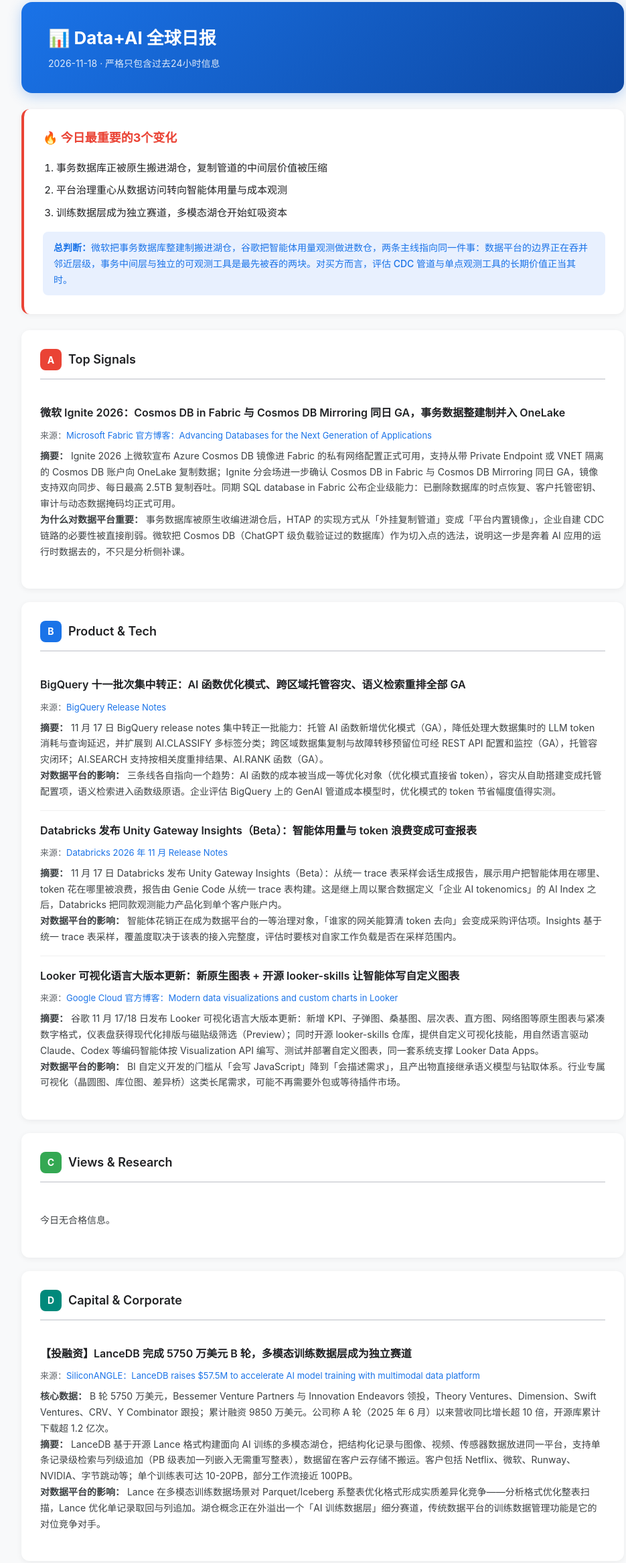
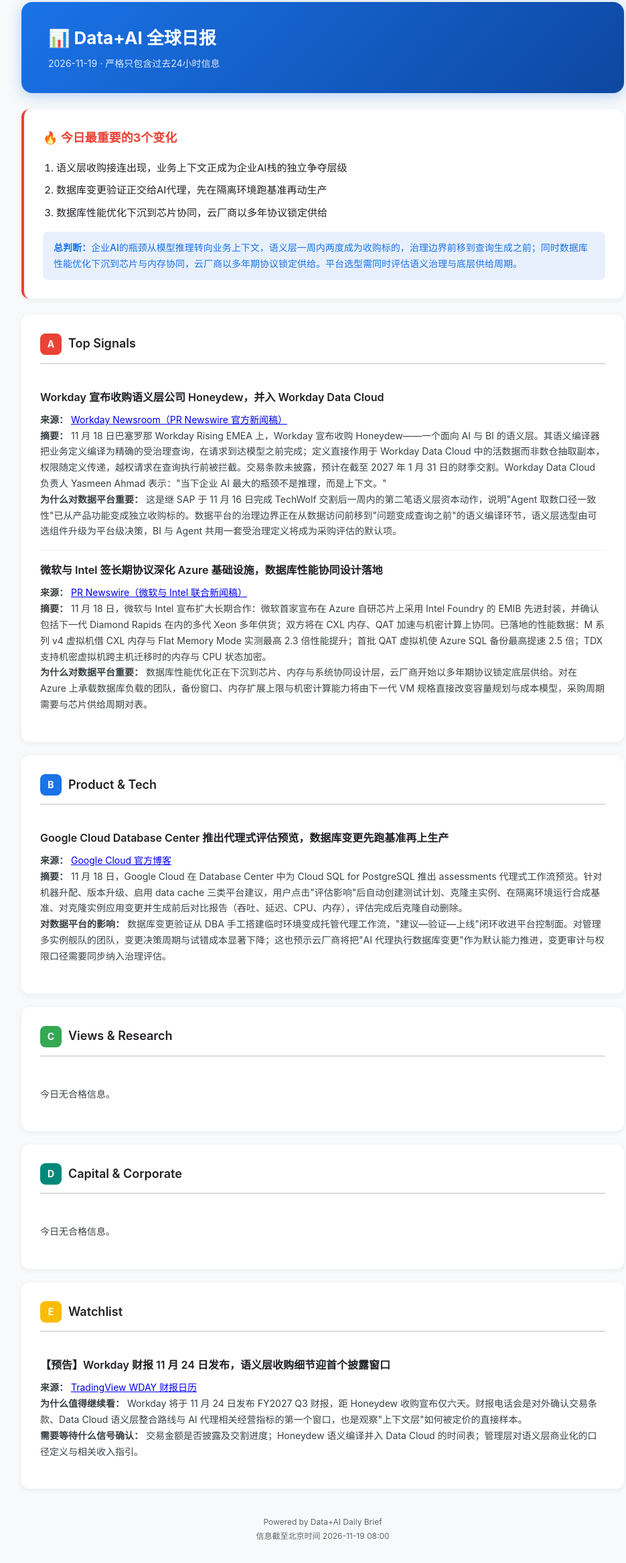
Before and after one commit to haiyangchenbj/data-ai-daily, a plain HTML site: page index.html in a window 1280 px wide. Shown: the part 17-2351 px from the top of the page at 67% size, without its empty margins (158-1093 px from the left). Drawn offline with Linux system fonts and the light colour scheme.

Commit message:
Deploy: Data+AI daily report 2026-11-19

```diff
--- a/index.html
+++ b/index.html
@@ -3,7 +3,7 @@
 <head>
 <meta charset="UTF-8">
 <meta name="viewport" content="width=device-width, initial-scale=1.0">
-<title>Data+AI 全球日报 | 2026-11-18</title>
+<title>Data+AI 全球日报 | 2026-11-19</title>
 <style>
   :root {
     --primary: #1a73e8;
@@ -162,7 +162,7 @@
 
   <div class="header">
     <h1>📊 Data+AI 全球日报</h1>
-    <div class="date">2026-11-18 · 严格只包含过去24小时信息</div>
+    <div class="date">2026-11-19 · 严格只包含过去24小时信息</div>
   </div>
 
   <!-- 根据实际日报内容填充以下模板 -->
@@ -170,12 +170,12 @@
   <div class="summary-box">
     <h2>🔥 今日最重要的3个变化</h2>
     <ol>
-      <li>事务数据库正被原生搬进湖仓，复制管道的中间层价值被压缩</li>
-      <li>平台治理重心从数据访问转向智能体用量与成本观测</li>
-      <li>训练数据层成为独立赛道，多模态湖仓开始虹吸资本</li>
+      <li>语义层收购接连出现，业务上下文正成为企业AI栈的独立争夺层级</li>
+      <li>数据库变更验证正交给AI代理，先在隔离环境跑基准再动生产</li>
+      <li>数据库性能优化下沉到芯片协同，云厂商以多年协议锁定供给</li>
     </ol>
     <div class="verdict">
-      <strong>总判断：</strong>微软把事务数据库整建制搬进湖仓，谷歌把智能体用量观测做进数仓，两条主线指向同一件事：数据平台的边界正在吞并邻近层级，事务中间层与独立的可观测工具是最先被吞的两块。对买方而言，评估 CDC 管道与单点观测工具的长期价值正当其时。
+      <strong>总判断：</strong>企业AI的瓶颈从模型推理转向业务上下文，语义层一周内两度成为收购标的，治理边界前移到查询生成之前；同时数据库性能优化下沉到芯片与内存协同，云厂商以多年期协议锁定供给。平台选型需同时评估语义治理与底层供给周期。
     </div>
   </div>
 
@@ -186,9 +186,14 @@
       <h2>Top Signals</h2>
     </div>
     <div class="item">
-    <h3>微软 Ignite 2026：Cosmos DB in Fabric 与 Cosmos DB Mirroring 同日 GA，事务数据整建制并入 OneLake</h3>
-    <div class="source">来源：<a href="https://community.fabric.microsoft.com/t5/Fabric-Updates-Blogs/Advancing-Databases-for-the-Next-Generation-of-Applications/ba-p/5172237">Microsoft Fabric 官方博客：Advancing Databases for the Next Generation of Applications</a></div>
-    <div class="body"><b>摘要：</b> Ignite 2026 上微软宣布 Azure Cosmos DB 镜像进 Fabric 的私有网络配置正式可用，支持从带 Private Endpoint 或 VNET 隔离的 Cosmos DB 账户向 OneLake 复制数据；Ignite 分会场进一步确认 Cosmos DB in Fabric 与 Cosmos DB Mirroring 同日 GA，镜像支持双向同步、每日最高 2.5TB 复制吞吐。同期 SQL database in Fabric 公布企业级能力：已删除数据库的时点恢复、客户托管密钥、审计与动态数据掩码均正式可用。<br><b>为什么对数据平台重要：</b> 事务数据库被原生收编进湖仓后，HTAP 的实现方式从「外挂复制管道」变成「平台内置镜像」，企业自建 CDC 链路的必要性被直接削弱。微软把 Cosmos DB（ChatGPT 级负载验证过的数据库）作为切入点的选法，说明这一步是奔着 AI 应用的运行时数据去的，不只是分析侧补课。</div>
+    <h3>Workday 宣布收购语义层公司 Honeydew，并入 Workday Data Cloud</h3>
+
+    <div class="body"><b>来源：</b> <a href="https://investor.workday.com/news-and-events/press-releases/news-details/2026/Workday-Announces-Intent-to-Acquire-Honeydew-a-Semantic-Layer-for-AI-and-Business-Intelligence/default.aspx">Workday Newsroom（PR Newswire 官方新闻稿）</a><br><b>摘要：</b> 11 月 18 日巴塞罗那 Workday Rising EMEA 上，Workday 宣布收购 Honeydew——一个面向 AI 与 BI 的语义层。其语义编译器把业务定义编译为精确的受治理查询，在请求到达模型之前完成；定义直接作用于 Workday Data Cloud 中的活数据而非数仓抽取副本，权限随定义传递，越权请求在查询执行前被拦截。交易条款未披露，预计在截至 2027 年 1 月 31 日的财季交割。Workday Data Cloud 负责人 Yasmeen Ahmad 表示："当下企业 AI 最大的瓶颈不是推理，而是上下文。"<br><b>为什么对数据平台重要：</b> 这是继 SAP 于 11 月 16 日完成 TechWolf 交割后一周内的第二笔语义层资本动作，说明"Agent 取数口径一致性"已从产品功能变成独立收购标的。数据平台的治理边界正在从数据访问前移到"问题变成查询之前"的语义编译环节，语义层选型由可选组件升级为平台级决策，BI 与 Agent 共用一套受治理定义将成为采购评估的默认项。</div>
+</div>
+<div class="item">
+    <h3>微软与 Intel 签长期协议深化 Azure 基础设施，数据库性能协同设计落地</h3>
+
+    <div class="body"><b>来源：</b> <a href="https://www.prnewswire.com/news-releases/microsoft-and-intel-deepen-collaboration-to-deliver-differentiated-azure-infrastructure-302944146.html">PR Newswire（微软与 Intel 联合新闻稿）</a><br><b>摘要：</b> 11 月 18 日，微软与 Intel 宣布扩大长期合作：微软首家宣布在 Azure 自研芯片上采用 Intel Foundry 的 EMIB 先进封装，并确认包括下一代 Diamond Rapids 在内的多代 Xeon 多年供货；双方将在 CXL 内存、QAT 加速与机密计算上协同。已落地的性能数据：M 系列 v4 虚拟机借 CXL 内存与 Flat Memory Mode 实测最高 2.3 倍性能提升；首批 QAT 虚拟机使 Azure SQL 备份最高提速 2.5 倍；TDX 支持机密虚拟机跨主机迁移时的内存与 CPU 状态加密。<br><b>为什么对数据平台重要：</b> 数据库性能优化正在下沉到芯片、内存与系统协同设计层，云厂商开始以多年期协议锁定底层供给。对在 Azure 上承载数据库负载的团队，备份窗口、内存扩展上限与机密计算能力将由下一代 VM 规格直接改变容量规划与成本模型，采购周期需要与芯片供给周期对表。</div>
 </div>
   </div>
 
@@ -199,19 +204,9 @@
       <h2>Product & Tech</h2>
     </div>
     <div class="item">
-    <h3>BigQuery 十一批次集中转正：AI 函数优化模式、跨区域托管容灾、语义检索重排全部 GA</h3>
-    <div class="source">来源：<a href="https://cloud.google.com/bigquery-ml/docs/release-notes">BigQuery Release Notes</a></div>
-    <div class="body"><b>摘要：</b> 11 月 17 日 BigQuery release notes 集中转正一批能力：托管 AI 函数新增优化模式（GA），降低处理大数据集时的 LLM token 消耗与查询延迟，并扩展到 AI.CLASSIFY 多标签分类；跨区域数据集复制与故障转移预留位可经 REST API 配置和监控（GA），托管容灾闭环；AI.SEARCH 支持按相关度重排结果、AI.RANK 函数（GA）。<br><b>对数据平台的影响：</b> 三条线各自指向一个趋势：AI 函数的成本被当成一等优化对象（优化模式直接省 token），容灾从自助搭建变成托管配置项，语义检索进入函数级原语。企业评估 BigQuery 上的 GenAI 管道成本模型时，优化模式的 token 节省幅度值得实测。</div>
-</div>
-<div class="item">
-    <h3>Databricks 发布 Unity Gateway Insights（Beta）：智能体用量与 token 浪费变成可查报表</h3>
-    <div class="source">来源：<a href="https://docs.databricks.com/aws/en/release-notes/product/2026/november">Databricks 2026 年 11 月 Release Notes</a></div>
-    <div class="body"><b>摘要：</b> 11 月 17 日 Databricks 发布 Unity Gateway Insights（Beta）：从统一 trace 表采样会话生成报告，展示用户把智能体用在哪里、token 花在哪里被浪费，报告由 Genie Code 从统一 trace 表构建。这是继上周以聚合数据定义「企业 AI tokenomics」的 AI Index 之后，Databricks 把同款观测能力产品化到单个客户账户内。<br><b>对数据平台的影响：</b> 智能体花销正在成为数据平台的一等治理对象，「谁家的网关能算清 token 去向」会变成采购评估项。Insights 基于统一 trace 表采样，覆盖度取决于该表的接入完整度，评估时要核对自家工作负载是否在采样范围内。</div>
-</div>
-<div class="item">
-    <h3>Looker 可视化语言大版本更新：新原生图表 + 开源 looker-skills 让智能体写自定义图表</h3>
-    <div class="source">来源：<a href="https://cloud.google.com/blog/products/business-intelligence/modern-data-visualizations-and-custom-charts-in-looker">Google Cloud 官方博客：Modern data visualizations and custom charts in Looker</a></div>
-    <div class="body"><b>摘要：</b> 谷歌 11 月 17/18 日发布 Looker 可视化语言大版本更新：新增 KPI、子弹图、桑基图、层次表、直方图、网络图等原生图表与紧凑数字格式，仪表盘获得现代化排版与磁贴级筛选（Preview）；同时开源 looker-skills 仓库，提供自定义可视化技能，用自然语言驱动 Claude、Codex 等编码智能体按 Visualization API 编写、测试并部署自定义图表，同一套系统支撑 Looker Data Apps。<br><b>对数据平台的影响：</b> BI 自定义开发的门槛从「会写 JavaScript」降到「会描述需求」，且产出物直接继承语义模型与钻取体系。行业专属可视化（晶圆图、库位图、差异桥）这类长尾需求，可能不再需要外包或等待插件市场。</div>
+    <h3>Google Cloud Database Center 推出代理式评估预览，数据库变更先跑基准再上生产</h3>
+
+    <div class="body"><b>来源：</b> <a href="https://cloud.google.com/blog/products/databases/database-center-assessments-for-cloud-sql-for-postgresql">Google Cloud 官方博客</a><br><b>摘要：</b> 11 月 18 日，Google Cloud 在 Database Center 中为 Cloud SQL for PostgreSQL 推出 assessments 代理式工作流预览。针对机器升配、版本升级、启用 data cache 三类平台建议，用户点击"评估影响"后自动创建测试计划、克隆主实例、在隔离环境运行合成基准、对克隆实例应用变更并生成前后对比报告（吞吐、延迟、CPU、内存），评估完成后克隆自动删除。<br><b>对数据平台的影响：</b> 数据库变更验证从 DBA 手工搭建临时环境变成托管代理工作流，"建议—验证—上线"闭环收进平台控制面。对管理多实例舰队的团队，变更决策周期与试错成本显著下降；这也预示云厂商将把"AI 代理执行数据库变更"作为默认能力推进，变更审计与权限口径需要同步纳入治理评估。</div>
 </div>
   </div>
 
@@ -240,9 +235,9 @@
     <!-- <span class="funding-tag tag-ipo">IPO</span> -->
     <!-- <span class="funding-tag tag-ma">收购兼并</span> -->
     <div class="item">
-    <h3>【投融资】LanceDB 完成 5750 万美元 B 轮，多模态训练数据层成为独立赛道</h3>
-    <div class="source">来源：<a href="https://siliconangle.com/2026/11/17/lancedb-raises-57-5m-to-accelerate-ai-model-training-with-multimodal-data-platform/">SiliconANGLE：LanceDB raises $57.5M to accelerate AI model training with multimodal data platform</a></div>
-    <div class="body"><b>核心数据：</b> B 轮 5750 万美元，Bessemer Venture Partners 与 Innovation Endeavors 领投，Theory Ventures、Dimension、Swift Ventures、CRV、Y Combinator 跟投；累计融资 9850 万美元。公司称 A 轮（2025 年 6 月）以来营收同比增长超 10 倍，开源库累计下载超 1.2 亿次。<br><b>摘要：</b> LanceDB 基于开源 Lance 格式构建面向 AI 训练的多模态湖仓，把结构化记录与图像、视频、传感器数据放进同一平台，支持单条记录级检索与列级追加（PB 级表加一列嵌入无需重写整表），数据留在客户云存储不搬运。客户包括 Netflix、微软、Runway、NVIDIA、字节跳动等；单个训练表可达 10-20PB，部分工作流接近 100PB。<br><b>对数据平台的影响：</b> Lance 在多模态训练数据场景对 Parquet/Iceberg 系整表优化格式形成实质差异化竞争——分析格式优化整表扫描，Lance 优化单记录取回与列追加。湖仓概念正在外溢出一个「AI 训练数据层」细分赛道，传统数据平台的训练数据管理功能是它的对位竞争对手。</div>
+    <h3></h3>
+
+    <div class="body">今日无合格信息。</div>
 </div>
   </div>
 
@@ -253,20 +248,15 @@
       <h2>Watchlist</h2>
     </div>
     <div class="item">
-    <h3>【跟踪】微软 M365 全球宕机最终事件报告定档 11 月 20 日，区域隔离失效原因待解释</h3>
-    <div class="source">来源：<a href="https://www.163.com/dy/article/LBVHH94C05118UGF.html">至顶科技：三重故障叠加致微软 365 大规模宕机（转述微软初步事件报告 PIR）</a></div>
-    <div class="body"><b>为什么值得继续看：</b> 微软初步报告已确认 7 月引入的网关软件缺陷、Teams 流量切换与 14% 容量损失三因素叠加，导致超 80% 网关瘫痪近 24 小时，但按区域隔离故障的防护机制为何未能生效仍未解释；11 月 20 日的完整最终报告预计披露这一点及后续加固承诺。上期已跟踪 Fabric/Power BI 受波及情况，补偿与 SLA 安排仍未落地。<br><b>需要等待什么信号确认：</b> 11 月 20 日最终报告发布，重点看区域隔离失效的技术解释、容量分区策略调整，以及面向 Fabric/Power BI 受影响客户的具体补偿或 SLA 承诺。</div>
-</div>
-<div class="item">
-    <h3>【跟踪】Ignite 2026 数据栈公告周开跑（11-17~20）：开发者侧能力先行，治理与计费口径待观察</h3>
-    <div class="source">来源：<a href="https://devblogs.microsoft.com/azure-sql/whats-new-across-microsoft-sql-at-microsoft-ignite-2026">Azure SQL 官方博客：What's new across Microsoft SQL at Microsoft Ignite 2026</a></div>
-    <div class="body"><b>为什么值得继续看：</b> 大会首日数据库侧公告以开发者效率为主（SSMS 集成 Fabric Database Hub、GitHub Copilot 支持自带模型、查询性能面板进入 VS Code）；上期关注的 Fabric 治理迁移与计费口径，以及 OneLake Catalog 迁移指引，尚未在本批公告中细化，大会还有三天窗口。<br><b>需要等待什么信号确认：</b> 大会闭幕前（11-20）Book of News 与 Fabric 官方博客是否发布治理计费口径细则与 OneLake Catalog 迁移指引；若本周不发布，治理承接的完整度存疑，需下期继续跟踪。</div>
+    <h3>【预告】Workday 财报 11 月 24 日发布，语义层收购细节迎首个披露窗口</h3>
+
+    <div class="body"><b>来源：</b> <a href="https://www.tradingview.com/symbols/NASDAQ-WDAY/">TradingView WDAY 财报日历</a><br><b>为什么值得继续看：</b> Workday 将于 11 月 24 日发布 FY2027 Q3 财报，距 Honeydew 收购宣布仅六天。财报电话会是对外确认交易条款、Data Cloud 语义层整合路线与 AI 代理相关经营指标的第一个窗口，也是观察"上下文层"如何被定价的直接样本。<br><b>需要等待什么信号确认：</b> 交易金额是否披露及交割进度；Honeydew 语义编译并入 Data Cloud 的时间表；管理层对语义层商业化的口径定义与相关收入指引。</div>
 </div>
   </div>
 
   <div class="footer">
     <p>Powered by Data+AI Daily Brief</p>
-    <p>信息截至北京时间 2026-11-18 08:00</p>
+    <p>信息截至北京时间 2026-11-19 08:00</p>
   </div>
 
 </div>
```
